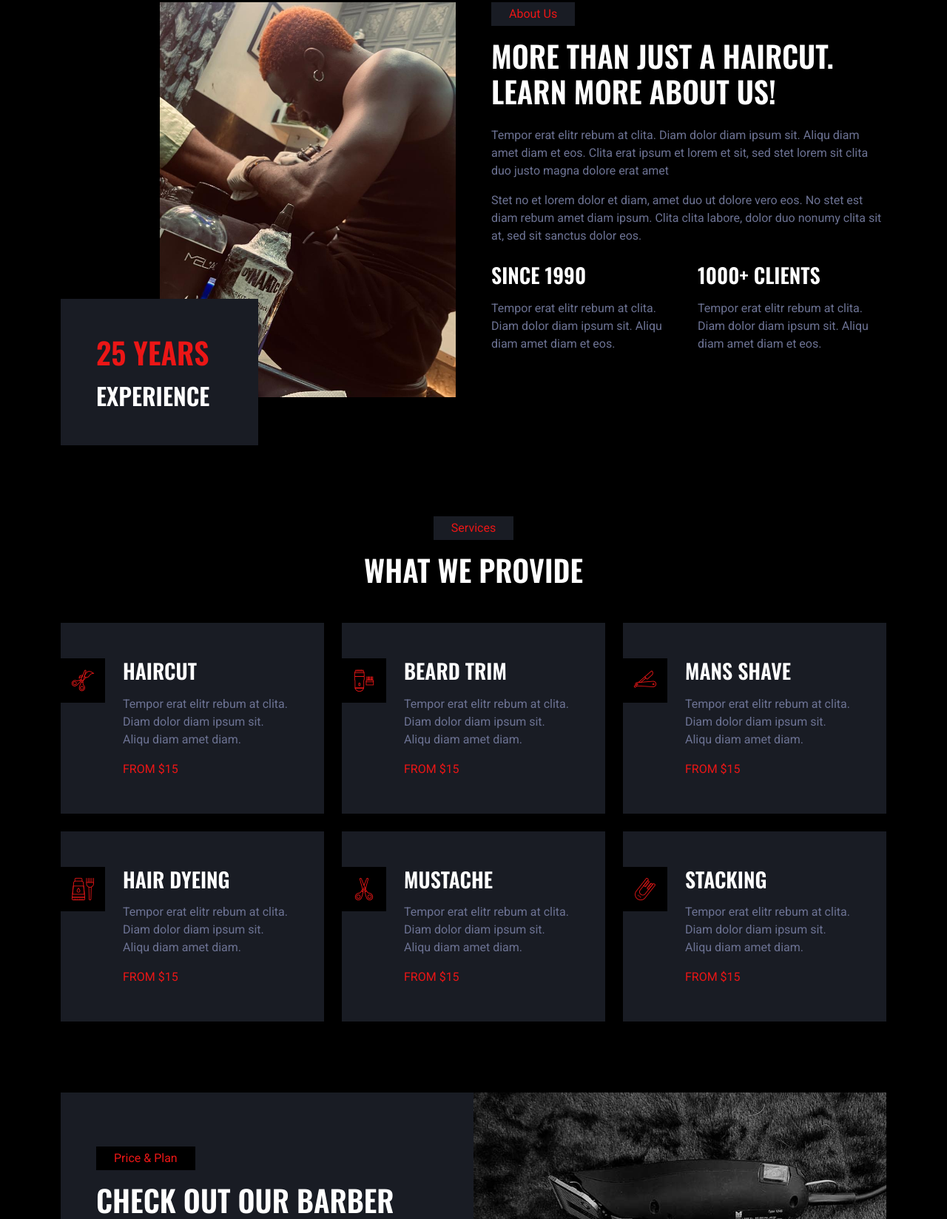
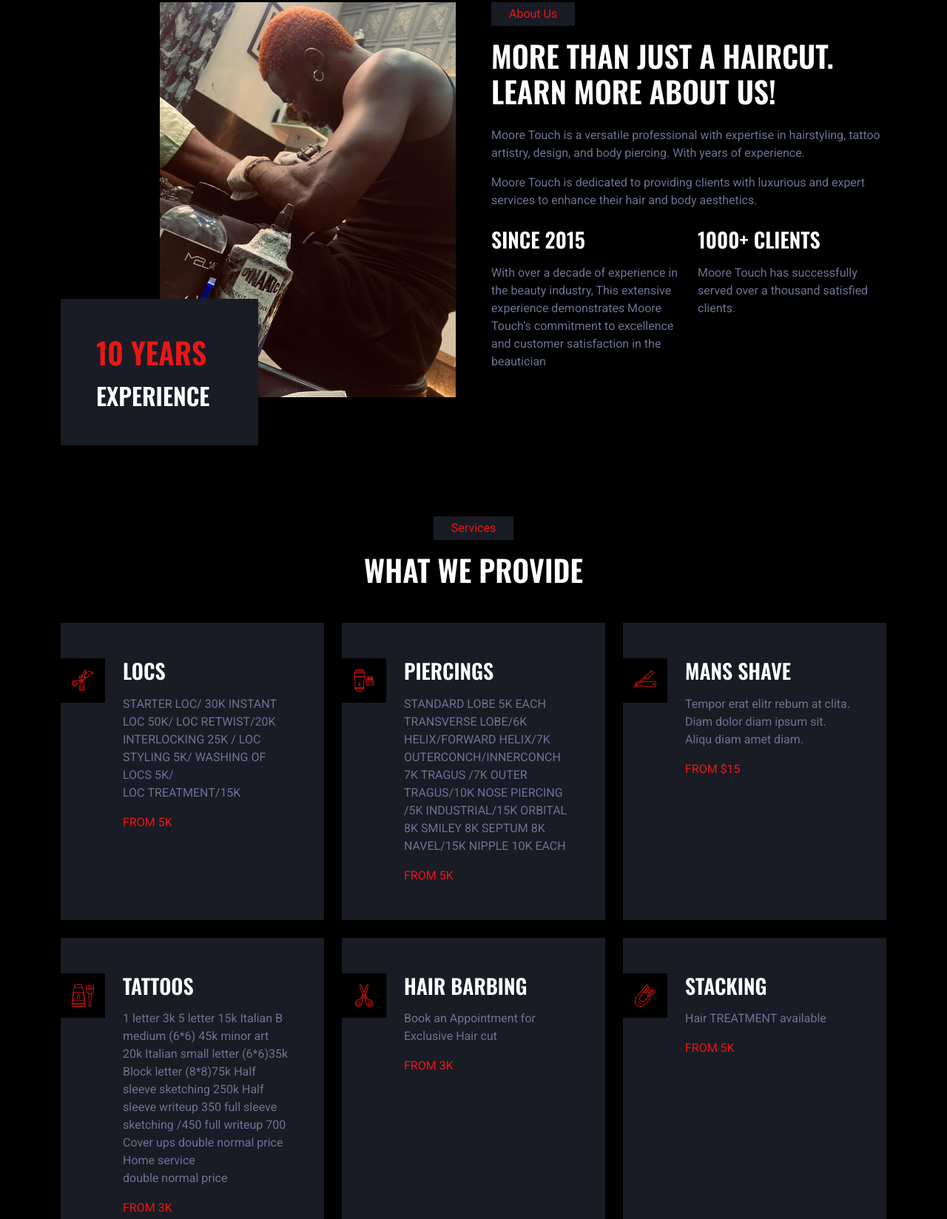
Before and after one commit to Moconnect/Hair-saloon-website, a plain HTML site: page index.html in a window 1280 px wide. Shown: the part 922-2570 px from the top of the page at 74% size. Drawn offline with nearby package versions, Linux system fonts and the light colour scheme.

Commit message:
Update index.html
made some changes to services

```diff
--- a/index.html
+++ b/index.html
@@ -80,7 +80,7 @@
                     <img class="w-100" src="img/carousel-1.jpg" alt="Image">
                     <div class="carousel-caption d-flex align-items-center justify-content-center text-start">
                         <div class="mx-sm-5 px-5" style="max-width: 900px;">
-                            <h1 class="display-2 text-white text-uppercase mb-4 animated slideInDown">We Will Keep You An Awesome Look</h1>
+                            <h1 class="display-2 text-white text-uppercase mb-4 animated slideInDown">We Will give Your and Body An Awesome Look</h1>
                             <h4 class="text-white text-uppercase mb-4 animated slideInDown"><i class="fa fa-map-marker-alt text-primary me-3"></i>123 Street, New York, USA</h4>
                             <h4 class="text-white text-uppercase mb-4 animated slideInDown"><i class="fa fa-phone-alt text-primary me-3"></i>+012 345 67890</h4>
                         </div>
@@ -90,9 +90,9 @@
                     <img class="w-100" src="img/carousel-2.jpg" alt="Image">
                     <div class="carousel-caption d-flex align-items-center justify-content-center text-start">
                         <div class="mx-sm-5 px-5" style="max-width: 900px;">
-                            <h1 class="display-2 text-white text-uppercase mb-4 animated slideInDown">Luxury Haircut at Affordable Price</h1>
-                            <h4 class="text-white text-uppercase mb-4 animated slideInDown"><i class="fa fa-map-marker-alt text-primary me-3"></i>123 Street, New York, USA</h4>
-                            <h4 class="text-white text-uppercase mb-4 animated slideInDown"><i class="fa fa-phone-alt text-primary me-3"></i>+012 345 67890</h4>
+                            <h1 class="display-2 text-white text-uppercase mb-4 animated slideInDown">Luxury Hair styles at Affordable Price</h1>
+                            <h4 class="text-white text-uppercase mb-4 animated slideInDown"><i class="fa fa-map-marker-alt text-primary me-3"></i>no 7 ayinde giwa off ogunlana drive Surulere lagos</h4>
+                            <h4 class="text-white text-uppercase mb-4 animated slideInDown"><i class="fa fa-phone-alt text-primary me-3"></i>+234 807 893 0009</h4>
                         </div>
                     </div>
                 </div>
@@ -120,7 +120,7 @@
                     <div class="d-flex flex-column">
                         <img class="img-fluid w-75 align-self-end" src="img/WhatsApp Image 2023-11-03 at 08.39.01_92ffedef.jpg" alt="">
                         <div class="w-50 bg-secondary p-5" style="margin-top: -25%;">
-                            <h1 class="text-uppercase text-primary mb-3">25 Years</h1>
+                            <h1 class="text-uppercase text-primary mb-3">10 Years</h1>
                             <h2 class="text-uppercase mb-0">Experience</h2>
                         </div>
                     </div>
@@ -128,16 +128,16 @@
                 <div class="col-lg-6 wow fadeIn" data-wow-delay="0.5s">
                     <p class="d-inline-block bg-secondary text-primary py-1 px-4">About Us</p>
                     <h1 class="text-uppercase mb-4">More Than Just A Haircut. Learn More About Us!</h1>
-                    <p>Tempor erat elitr rebum at clita. Diam dolor diam ipsum sit. Aliqu diam amet diam et eos. Clita erat ipsum et lorem et sit, sed stet lorem sit clita duo justo magna dolore erat amet</p>
-                    <p class="mb-4">Stet no et lorem dolor et diam, amet duo ut dolore vero eos. No stet est diam rebum amet diam ipsum. Clita clita labore, dolor duo nonumy clita sit at, sed sit sanctus dolor eos.</p>
+                    <p>Moore Touch is a versatile professional with expertise in hairstyling, tattoo artistry, design, and body piercing. With years of experience.</p>
+                    <p class="mb-4">Moore Touch is dedicated to providing clients with luxurious and expert services to enhance their hair and body aesthetics.</p>
                     <div class="row g-4">
                         <div class="col-md-6">
-                            <h3 class="text-uppercase mb-3">Since 1990</h3>
-                            <p class="mb-0">Tempor erat elitr rebum at clita. Diam dolor diam ipsum sit. Aliqu diam amet diam et eos.</p>
+                            <h3 class="text-uppercase mb-3">Since 2015</h3>
+                            <p class="mb-0">With over a decade of experience in the beauty industry, This extensive experience demonstrates Moore Touch’s commitment to excellence and customer satisfaction in the beautician</p>
                         </div>
                         <div class="col-md-6">
                             <h3 class="text-uppercase mb-3">1000+ clients</h3>
-                            <p class="mb-0">Tempor erat elitr rebum at clita. Diam dolor diam ipsum sit. Aliqu diam amet diam et eos.</p>
+                            <p class="mb-0">Moore Touch has successfully served over a thousand satisfied clients.</p>
                         </div>
                     </div>
                 </div>
@@ -161,9 +161,9 @@
                             <img class="img-fluid" src="img/haircut.png" alt="">
                         </div>
                         <div class="ps-4">
-                            <h3 class="text-uppercase mb-3">Haircut</h3>
-                            <p>Tempor erat elitr rebum at clita. Diam dolor diam ipsum sit. Aliqu diam amet diam.</p>
-                            <span class="text-uppercase text-primary">From $15</span>
+                            <h3 class="text-uppercase mb-3">locs</h3>
+                            <p> STARTER LOC/  30K INSTANT LOC 50K/  LOC RETWIST/20K  INTERLOCKING 25K  /  LOC STYLING 5K/  WASHING OF LOCS 5K/   LOC TREATMENT/15K</p>
+                            <span class="text-uppercase text-primary">From 5K</span>
                         </div>
                         <a class="btn btn-square" href=""><i class="fa fa-plus text-primary"></i></a>
                     </div>
@@ -174,9 +174,9 @@
                             <img class="img-fluid" src="img/beard-trim.png" alt="">
                         </div>
                         <div class="ps-4">
-                            <h3 class="text-uppercase mb-3">Beard Trim</h3>
-                            <p>Tempor erat elitr rebum at clita. Diam dolor diam ipsum sit. Aliqu diam amet diam.</p>
-                            <span class="text-uppercase text-primary">From $15</span>
+                            <h3 class="text-uppercase mb-3">PIERCINGS</h3>
+                            <p>STANDARD LOBE 5K EACH  TRANSVERSE LOBE/6K HELIX/FORWARD HELIX/7K OUTERCONCH/INNERCONCH 7K  TRAGUS /7K OUTER TRAGUS/10K     NOSE PIERCING /5K    INDUSTRIAL/15K ORBITAL 8K SMILEY 8K SEPTUM 8K NAVEL/15K NIPPLE 10K EACH</p>
+                            <span class="text-uppercase text-primary">From 5K</span>
                         </div>
                         <a class="btn btn-square" href=""><i class="fa fa-plus text-primary"></i></a>
                     </div>
@@ -200,9 +200,9 @@
                             <img class="img-fluid" src="img/hair-dyeing.png" alt="">
                         </div>
                         <div class="ps-4">
-                            <h3 class="text-uppercase mb-3">Hair Dyeing</h3>
-                            <p>Tempor erat elitr rebum at clita. Diam dolor diam ipsum sit. Aliqu diam amet diam.</p>
-                            <span class="text-uppercase text-primary">From $15</span>
+                            <h3 class="text-uppercase mb-3">tattoos</h3>
+                            <p>1 letter 3k   5 letter 15k  Italian B medium (6*6) 45k  minor art 20k  Italian small letter (6*6)35k     Block letter (8*8)75k  Half sleeve sketching 250k   Half sleeve writeup 350     full sleeve sketching /450   full writeup 700     Cover ups double normal price  Home service double normal price</p>
+                            <span class="text-uppercase text-primary">From 3K</span>
                         </div>
                         <a class="btn btn-square" href=""><i class="fa fa-plus text-primary"></i></a>
                     </div>
@@ -213,9 +213,9 @@
                             <img class="img-fluid" src="img/mustache.png" alt="">
                         </div>
                         <div class="ps-4">
-                            <h3 class="text-uppercase mb-3">Mustache</h3>
-                            <p>Tempor erat elitr rebum at clita. Diam dolor diam ipsum sit. Aliqu diam amet diam.</p>
-                            <span class="text-uppercase text-primary">From $15</span>
+                            <h3 class="text-uppercase mb-3">Hair Barbing</h3>
+                            <p>Book an Appointment for Exclusive Hair cut</p>
+                            <span class="text-uppercase text-primary">From 3K</span>
                         </div>
                         <a class="btn btn-square" href=""><i class="fa fa-plus text-primary"></i></a>
                     </div>
@@ -227,8 +227,8 @@
                         </div>
                         <div class="ps-4">
                             <h3 class="text-uppercase mb-3">Stacking</h3>
-                            <p>Tempor erat elitr rebum at clita. Diam dolor diam ipsum sit. Aliqu diam amet diam.</p>
-                            <span class="text-uppercase text-primary">From $15</span>
+                            <p>Hair TREATMENT available</p>
+                            <span class="text-uppercase text-primary">From 5K</span>
                         </div>
                         <a class="btn btn-square" href=""><i class="fa fa-plus text-primary"></i></a>
                     </div>
```
